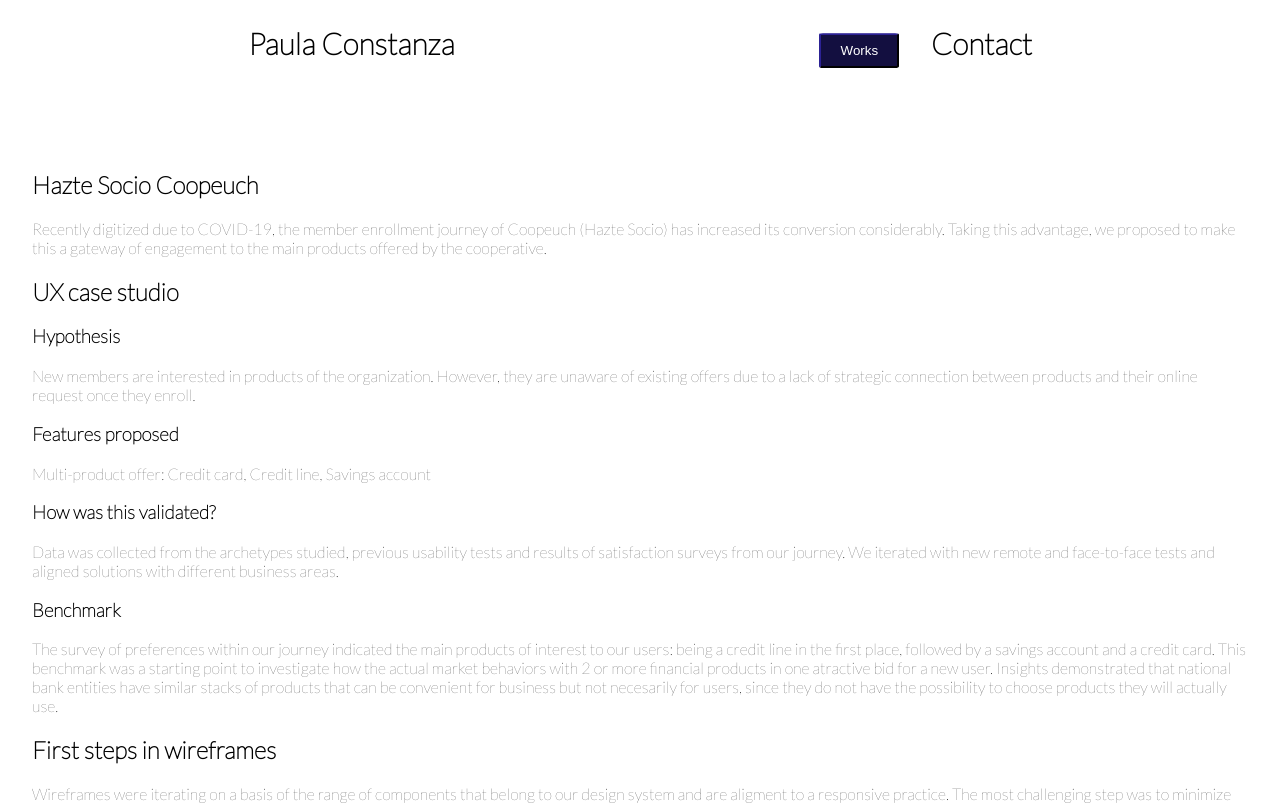
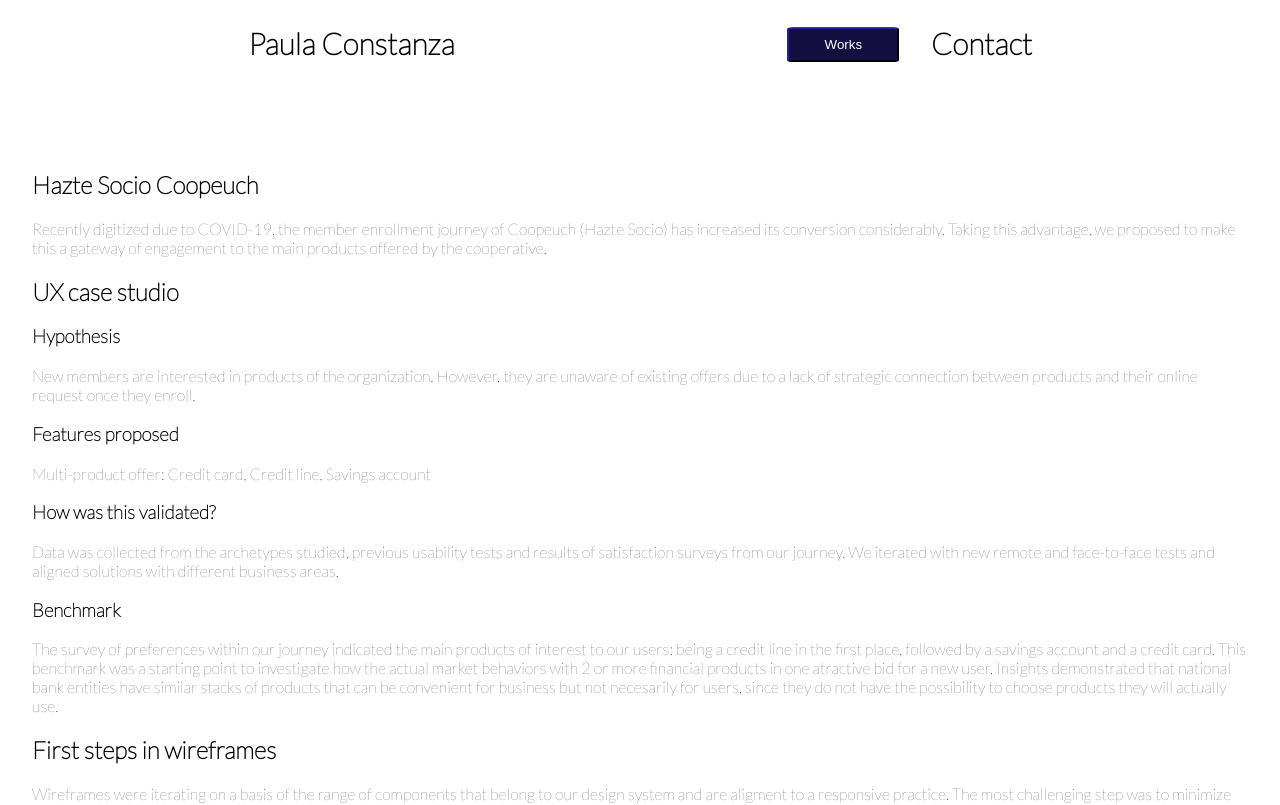
Before and after one commit to JoaquinMelladoQ/portfolio-powconstanza, a Next.js app: page /haztesocio in a window 1280 px wide. Shown: the top 805 px of the page. Built offline with nearby package versions, Linux system fonts and the light colour scheme.

Commit message:
[fix]: smooth button calc half height

```diff
--- a/components/ActiveLink.tsx
+++ b/components/ActiveLink.tsx
@@ -1,15 +1,9 @@
 import Link from "next/link"
-import {useRouter} from "next/router"
-
-const style = {
-	fontSize: '35px',
-}
 
 export const ActiveLink = ({ text, href }) => {
-	const { asPath } = useRouter()
 	return (
 		<Link href={href}>
-			<h2 style={ asPath === href ? style : null}>{text}</h2>
+			<h2>{text}</h2>
 		</Link>
 	)
 }
--- a/components/Navbar.module.css
+++ b/components/Navbar.module.css
@@ -16,7 +16,7 @@
 }
 
 .works {
-  margin-top: 2em;
+  margin-top: 1.6em;
 	padding-right: 2em;
 	position: relative;
   animation: movebtn 3s ease-in-out infinite;
@@ -25,9 +25,10 @@
 .works button {
   background-color: #130f40;
   color: #ffffff;
-  padding: 0.5rem 1.2rem;
+  padding: 0.5rem 2.2rem;
   border-radius: 5% 5%;
   border-color: #130f40;
+  cursor: pointer;
 }
 
 @keyframes movebtn {
--- a/components/Navbar.tsx
+++ b/components/Navbar.tsx
@@ -6,12 +6,11 @@
 	const router = useRouter()
 	const goingDown = () => {
 		window.scrollTo({
-			top: document.documentElement.scrollHeight,
+			top: document.documentElement.scrollHeight /2,
 			behavior: 'smooth',
 		});
 	}
 	const handleNavigation = () => {
-		console.log(router)
 		if (router.asPath === '/') {
 			goingDown()
 		} else {
--- a/pages/simuladorunificado.tsx
+++ b/pages/simuladorunificado.tsx
@@ -1,4 +1,3 @@
-
 import type { NextPage } from 'next'
 import styles from '../styles/Home.module.css'
 
```
